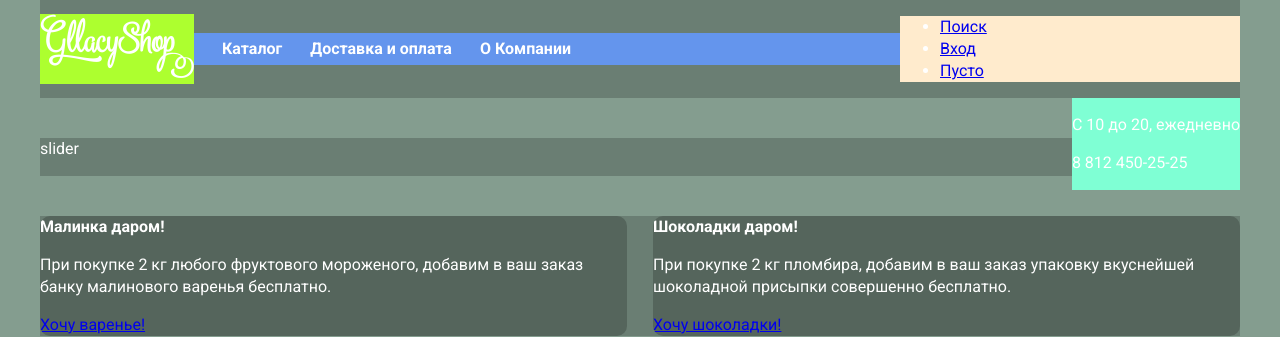
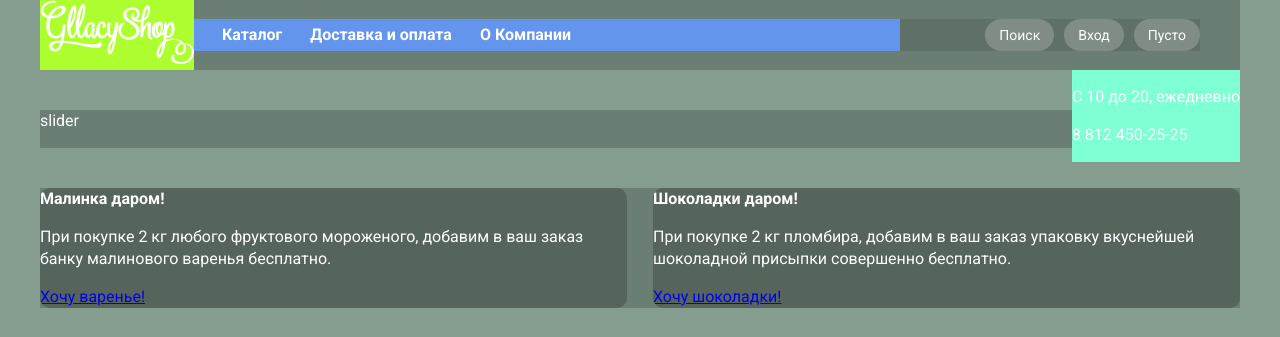
Before and after one commit to ooPASHAoo/gllacy, a website: page src/index.html in a window 1280 px wide. Shown: the top 337 px of the page. Drawn offline with Linux system fonts and the light colour scheme.

Commit message:
base block .user-block +

```diff
--- a/src/scss/blocks/main-header.scss
+++ b/src/scss/blocks/main-header.scss
@@ -27,7 +27,7 @@
     display: inline-block;
     vertical-align: middle;
     width: 300px;
-    background-color: blanchedalmond; // DEV
+    background-color: rgba(0,0,0,0.1); // DEV
     font-size: $font__size;
   }
 
--- /dev/null
+++ b/src/scss/blocks/user-block.scss
@@ -0,0 +1,38 @@
+.user-block {
+  margin: 0;
+  padding: 0;
+  list-style: none;
+  font-size: 0;
+  text-align: right;
+
+  &__item {
+    display: inline-block;
+    vertical-align: top;
+
+    &:not(:first-of-type) {
+      margin-left: 10px;
+    }
+  }
+
+  &__link {
+    display: inline-block;
+    font-size: 14px;
+    line-height: 16px;
+    text-decoration: none;
+    color: white;
+    background-color: rgba(255, 255, 255, 0.2);
+    border-radius: 16px;  // (16+8*2)/2=16
+    padding: 8px 14px;
+
+    &:hover {
+      background-color: #f8f7f4;
+      color: #333333;
+    }
+
+    &:active {
+      background-color: #ededed;
+      color: #333333;
+      box-shadow: 0 2px 1px 0 #696969 inset;
+    }
+  }
+}
--- a/src/scss/style.scss
+++ b/src/scss/style.scss
@@ -4,3 +4,4 @@
 @import "blocks/main-header";
 @import "blocks/logo";
 @import "blocks/main-nav";
+@import "blocks/user-block";
```
Also changed, not shown: src/css/style.css.
